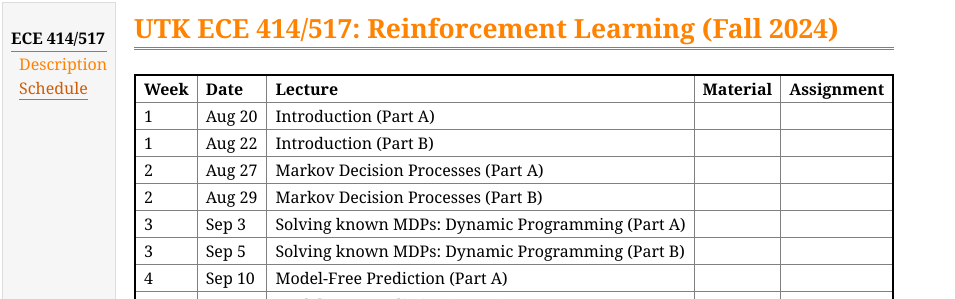
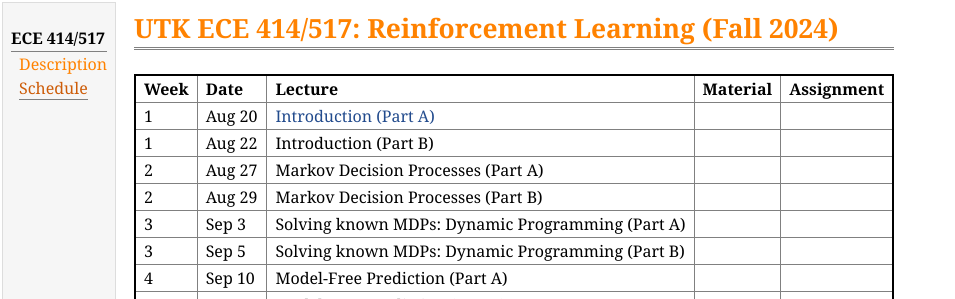
Before and after one commit to lnnx2006/lnnx2006.github.io, a Jekyll site: the page teaching/ece517_fall24/schedule.html, which Jekyll copies as it is, in a window 1280 px wide. Shown: the top 299 px of the page, without its empty margins (0-955 px from the left). Built offline with Jekyll 4.4.1, drawn with Linux system fonts in a browser that asks for light colours.

Commit message:
edited slides

```diff
--- a/teaching/ece517_fall24/schedule.html
+++ b/teaching/ece517_fall24/schedule.html
@@ -43,7 +43,10 @@
                     <tr class="r2">
                         <td class="c1">1</td>
                         <td class="c1">Aug 20 </td>
-                        <td class="c2">Introduction (Part A) </td>
+                        <td class="c2"><a
+                                href="https://drive.google.com/file/d/1h6I0W2--Qbf77xlRUIfscxUIfD7PsaqC/">Introduction
+                                (Part A)</a>
+                        </td>
                         <td class="c3"> </td>
                         <td class="c4"> </td>
                     </tr>
```
